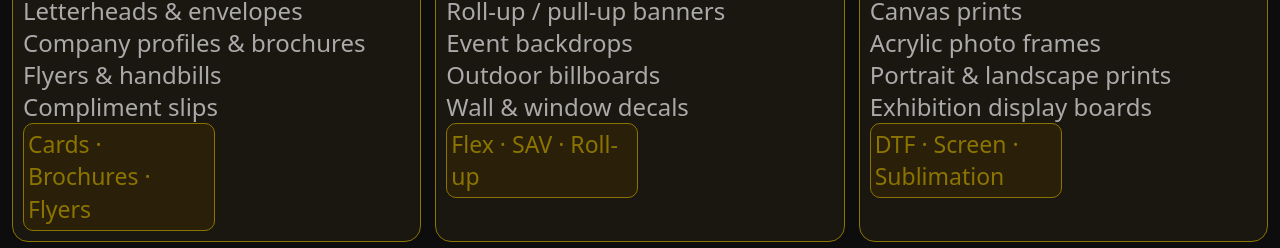
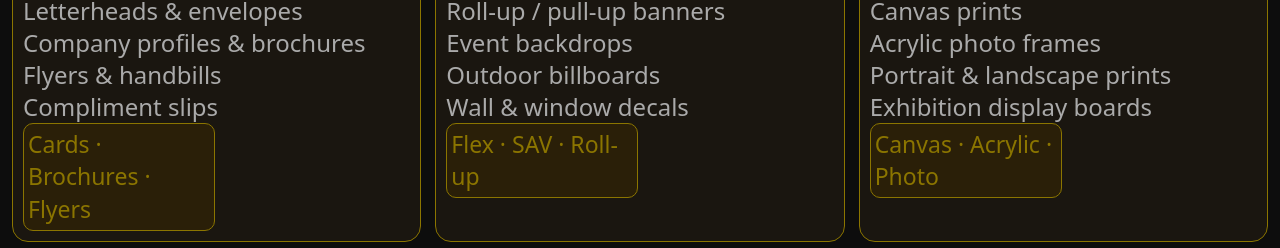
Before and after one commit to my-official-project/g.o-media-and-printing, a website: page services.html in a window 1280 px wide. Shown: the part 940-1188 px from the top of the page. Drawn offline with Linux system fonts and the light colour scheme.

Commit message:
edit service tag for sixth card

```diff
--- a/services.html
+++ b/services.html
@@ -180,7 +180,7 @@
                     <ul>Exhibition display boards</ul>
                 </li>
 
-                <p class="bg-[#2a1f08] text-[#8b7500] border border-[#8b7500] w-[50vw] rounded-[10px] p-1 text-sm md:text-[22px] lg:w-[15vw] lg:text-[23px]">DTF · Screen · Sublimation</p>
+                <p class="bg-[#2a1f08] text-[#8b7500] border border-[#8b7500] w-[50vw] rounded-[10px] p-1 text-sm md:text-[22px] lg:w-[15vw] lg:text-[23px]">Canvas · Acrylic · Photo</p>
                 </div>
 
 
```
